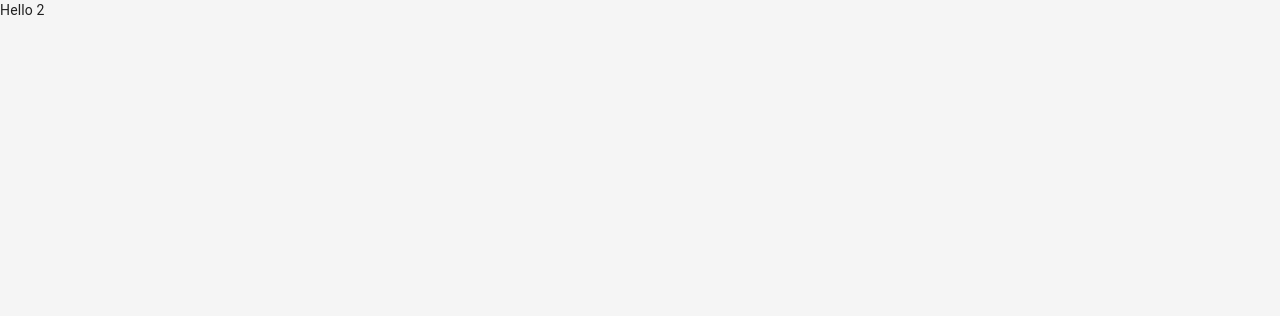
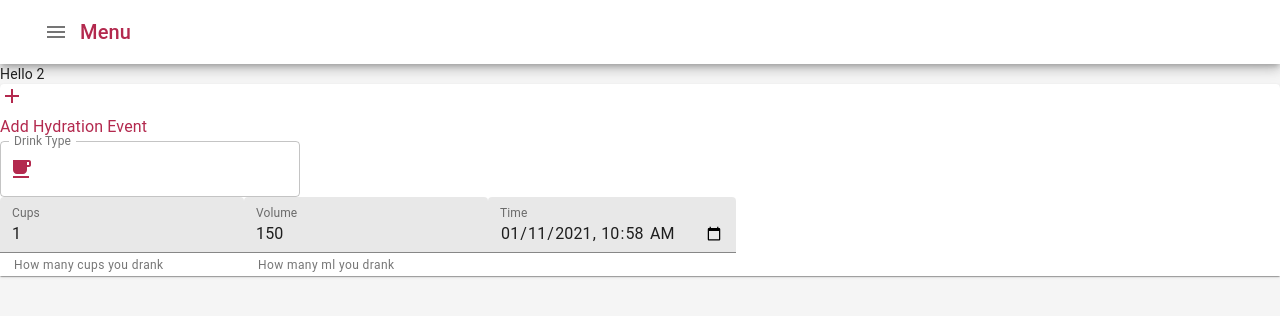
Before and after one commit to davzhardy/hydrateFE, a React (Create React App) app: page / in a window 1280 px wide. Shown: the top 316 px of the page. Built offline with nearby package versions, Linux system fonts and the light colour scheme.

Commit message:
feat: hydration input areas

```diff
--- a/package.json
+++ b/package.json
@@ -4,6 +4,8 @@
   "private": true,
   "dependencies": {
     "@material-ui/core": "^4.11.2",
+    "@material-ui/icons": "^4.11.2",
+    "@material-ui/lab": "^4.0.0-alpha.57",
     "@testing-library/jest-dom": "^5.11.8",
     "@testing-library/react": "^11.2.3",
     "@testing-library/user-event": "^12.6.0",
--- a/src/logged_in/components/Main.js
+++ b/src/logged_in/components/Main.js
@@ -1,10 +1,16 @@
 import React from "react";
+import Navbar from "./navigation/Navbar";
+import Dashboard from "./dashboard/Dashboard";
 
 function Main() {
   return (
-    <div>
-      Hello 2
-    </div>
+    <>
+      <Navbar />
+      <div>
+        Hello 2
+      </div>
+      <Dashboard />
+    </>
   );
 }
 
--- /dev/null
+++ b/src/logged_in/components/dashboard/Dashboard.js
@@ -0,0 +1,13 @@
+import React from "react";
+import AddDrinkArea from "../drink/AddDrinkArea"
+
+function Dashboard() {
+
+  return (
+    <>
+      <AddDrinkArea />
+    </>
+  )
+}
+
+export default Dashboard;
--- /dev/null
+++ b/src/logged_in/components/drink/AddDrinkArea.js
@@ -0,0 +1,62 @@
+import React, { useCallback } from "react";
+import {
+  Card,
+  Typography,
+  withStyles
+} from "@material-ui/core";
+import AddIcon from '@material-ui/icons/Add';
+import DrinkInput from './DrinkInput';
+import TimeInput from './TimeInput';
+import TextFieldInput from './TextFieldInput';
+
+const styles = theme => ({
+  card: {
+    borderBottomLeftRadius: 0,
+    borderBottomRightRadius: 0
+  },
+});
+
+function AddDrinkArea(props) {
+
+  const { classes } = props;
+
+  const addHydrationEvent = useCallback(() => {
+    console.log('OK')
+  })
+
+  return (
+    <Card className={classes.card}>
+      <AddIcon
+        onClick={addHydrationEvent}
+        color="primary"
+      />
+      <Typography
+        variant="subtitle1"
+        color="primary"
+      >
+        Add Hydration Event
+      </Typography>
+      <DrinkInput />
+      <TextFieldInput
+        id={'cups-drunk'}
+        label={'Cups'}
+        defaultValue={'1'}
+        helperText={'How many cups you drank'}
+        variant={'filled'}
+      />
+      <TextFieldInput
+        id={'volume-drunk'}
+        label={'Volume'}
+        defaultValue={'150'}
+        helperText={'How many ml you drank'}
+        variant={'filled'}
+      />
+      <TimeInput />
+
+
+
+    </Card>
+  )
+}
+
+export default withStyles(styles, { withTheme: true })(AddDrinkArea);
--- /dev/null
+++ b/src/logged_in/components/drink/DrinkInput.js
@@ -0,0 +1,149 @@
+import React from 'react';
+import {
+  Button,
+  Dialog,
+  DialogTitle,
+  DialogContent,
+  DialogContentText,
+  DialogActions,
+  InputAdornment,
+  TextField,
+} from '@material-ui/core';
+import Autocomplete, { createFilterOptions } from '@material-ui/lab/Autocomplete';
+import FreeBreakfastIcon from '@material-ui/icons/FreeBreakfast';
+
+const filter = createFilterOptions();
+
+export default function DrinkInput() {
+  const [value, setValue] = React.useState(null);
+  const [open, toggleOpen] = React.useState(false);
+
+  const handleClose = () => {
+    setDialogValue({
+      drink: '',
+    });
+
+    toggleOpen(false);
+  };
+
+  const [dialogValue, setDialogValue] = React.useState({
+    drink: '',
+  });
+
+  const handleSubmit = (event) => {
+    event.preventDefault();
+    setValue({
+      drink: dialogValue.drink,
+    });
+
+    handleClose();
+  };
+
+  return (
+    <React.Fragment>
+      <Autocomplete
+        value={value}
+        onChange={(event, newValue) => {
+          if (typeof newValue === 'string') {
+            // timeout to avoid instant validation of the dialog's form.
+            setTimeout(() => {
+              toggleOpen(true);
+              setDialogValue({
+                drink: newValue,
+              });
+            });
+          } else if (newValue && newValue.inputValue) {
+            toggleOpen(true);
+            setDialogValue({
+              drink: newValue.inputValue,
+            });
+          } else {
+            setValue(newValue);
+          }
+        }}
+        filterOptions={(options, params) => {
+          const filtered = filter(options, params);
+
+          if (params.inputValue !== '') {
+            filtered.push({
+              inputValue: params.inputValue,
+              drink: `Add "${params.inputValue}"`,
+            });
+          }
+
+          return filtered;
+        }}
+        id="Drink-Adder"
+        options={potentialDrinks}
+        getOptionLabel={(option) => {
+          // e.g value selected with enter, right from the input
+          if (typeof option === 'string') {
+            return option;
+          }
+          if (option.inputValue) {
+            return option.inputValue;
+          }
+          return option.drink;
+        }}
+        selectOnFocus
+        clearOnBlur
+        handleHomeEndKeys
+        renderOption={(option) => option.drink}
+        style={{ width: 300 }}
+        freeSolo
+        renderInput={(params) => (
+          <TextField {...params} label="Drink Type" variant="outlined"
+            InputProps={{
+              ...params.InputProps,
+              startAdornment: (
+                <>
+                  <InputAdornment position="start">
+                    <FreeBreakfastIcon
+                      color= "primary"                    />
+                  </InputAdornment>
+                  {params.InputProps.startAdornment}
+                </>
+              )
+            }}
+          />
+        )}
+      />
+      <Dialog open={open} onClose={handleClose} aria-labelledby="form-dialog-drink">
+        <form onSubmit={handleSubmit}>
+          <DialogTitle id="form-dialog-drink">Add a new drink</DialogTitle>
+          <DialogContent>
+            <DialogContentText>
+              Is there a drink missing from our list? Please, add it!
+            </DialogContentText>
+            <TextField
+              autoFocus
+              margin="dense"
+              id="name"
+              value={dialogValue.drink}
+              onChange={(event) => setDialogValue({ ...dialogValue, drink: event.target.value })}
+              label="Drink"
+              type="text"
+            />
+          </DialogContent>
+          <DialogActions>
+            <Button onClick={handleClose} color="primary">
+              Cancel
+            </Button>
+            <Button type="submit" color="primary">
+              Add
+            </Button>
+          </DialogActions>
+        </form>
+      </Dialog>
+    </React.Fragment>
+  );
+}
+
+const potentialDrinks = [
+  { drink: 'Water' },
+  { drink: 'Black Tea' },
+  { drink: 'Herbal Tea' },
+  { drink: 'Fruit Juice' },
+  { drink: 'Coffee' },
+  { drink: 'Fizzy Drink' },
+];
--- /dev/null
+++ b/src/logged_in/components/drink/TextFieldInput.js
@@ -0,0 +1,27 @@
+import React, { Fragment } from "react";
+import { TextField } from '@material-ui/core';
+
+function TextFieldInput(props) {
+
+  const {
+    id,
+    label,
+    defaultValue,
+    helperText,
+    variant
+  } = props
+
+  return (
+    <Fragment>
+      <TextField
+          id={id}
+          label={label}
+          defaultValue={defaultValue}
+          helperText={helperText}
+          variant={variant}
+        />
+    </Fragment>
+  )
+}
+
+export default TextFieldInput;
--- /dev/null
+++ b/src/logged_in/components/drink/TimeInput.js
@@ -0,0 +1,29 @@
+import React from "react";
+import { TextField } from '@material-ui/core'
+
+function TimeInput() {
+
+  const today = new Date();
+  const minute = today.getMinutes();
+  const hour = today.getHours();
+  const day = today.getDate() < 10 ? `0${today.getDate()}` : today.getDate();
+  const month = today.getMonth()+1 < 10 ? `0${today.getMonth()+1}` : today.getMonth()+1 ;
+  const year = today.getFullYear();
+
+  const date = `${year}-${month}-${day}T${hour}:${minute}`
+
+  return (
+    <>
+      <TextField
+        id="date"
+        variant="filled"
+        color="secondary"
+        type="datetime-local"
+        label="Time"
+        defaultValue={date}
+      />
+    </>
+  )
+}
+
+export default TimeInput;
--- a/src/logged_in/components/navigation/Navbar.js
+++ b/src/logged_in/components/navigation/Navbar.js
@@ -0,0 +1,62 @@
+import React from "react";
+import {
+  AppBar,
+  Toolbar,
+  Typography,
+  IconButton,
+  withStyles,
+} from "@material-ui/core";
+import MenuIcon from '@material-ui/icons/Menu'
+
+const styles = (theme) => ({
+  appBar: {
+    boxShadow: theme.shadows[6],
+    backgroundColor: theme.palette.common.white,
+    transition: theme.transitions.create(["width", "margin"], {
+      easing: theme.transitions.easing.sharp,
+      duration: theme.transitions.duration.leavingScreen,
+    }),
+    [theme.breakpoints.down("xs")]: {
+      width: "100%",
+      marginLeft: 0,
+    },
+  },
+  appBarToolbar: {
+    display: "flex",
+    paddingLeft: theme.spacing(1),
+    paddingRight: theme.spacing(1),
+    [theme.breakpoints.up("sm")]: {
+      paddingLeft: theme.spacing(2),
+      paddingRight: theme.spacing(2),
+    },
+    [theme.breakpoints.up("md")]: {
+      paddingLeft: theme.spacing(3),
+      paddingRight: theme.spacing(3),
+    },
+    [theme.breakpoints.up("lg")]: {
+      paddingLeft: theme.spacing(4),
+      paddingRight: theme.spacing(4),
+    },
+  },
+});
+
+
+function Navbar(props) {
+
+  const { classes } = props;
+
+  return (
+    <AppBar position="sticky" className={classes.appBar}>
+      <Toolbar className={classes.appBarToolbar}>
+        <IconButton>
+          <MenuIcon/>
+        </IconButton>
+        <Typography variant="h6" color="primary">
+          Menu
+        </Typography>
+      </Toolbar>
+    </AppBar>
+  );
+}
+
+export default (withStyles(styles, { withTheme: true })(Navbar));
```
Also changed, not shown: src/logged_in/components/dashboard/DataArea.js (added), 2 other files (tests, documents, lock files or other folders).
